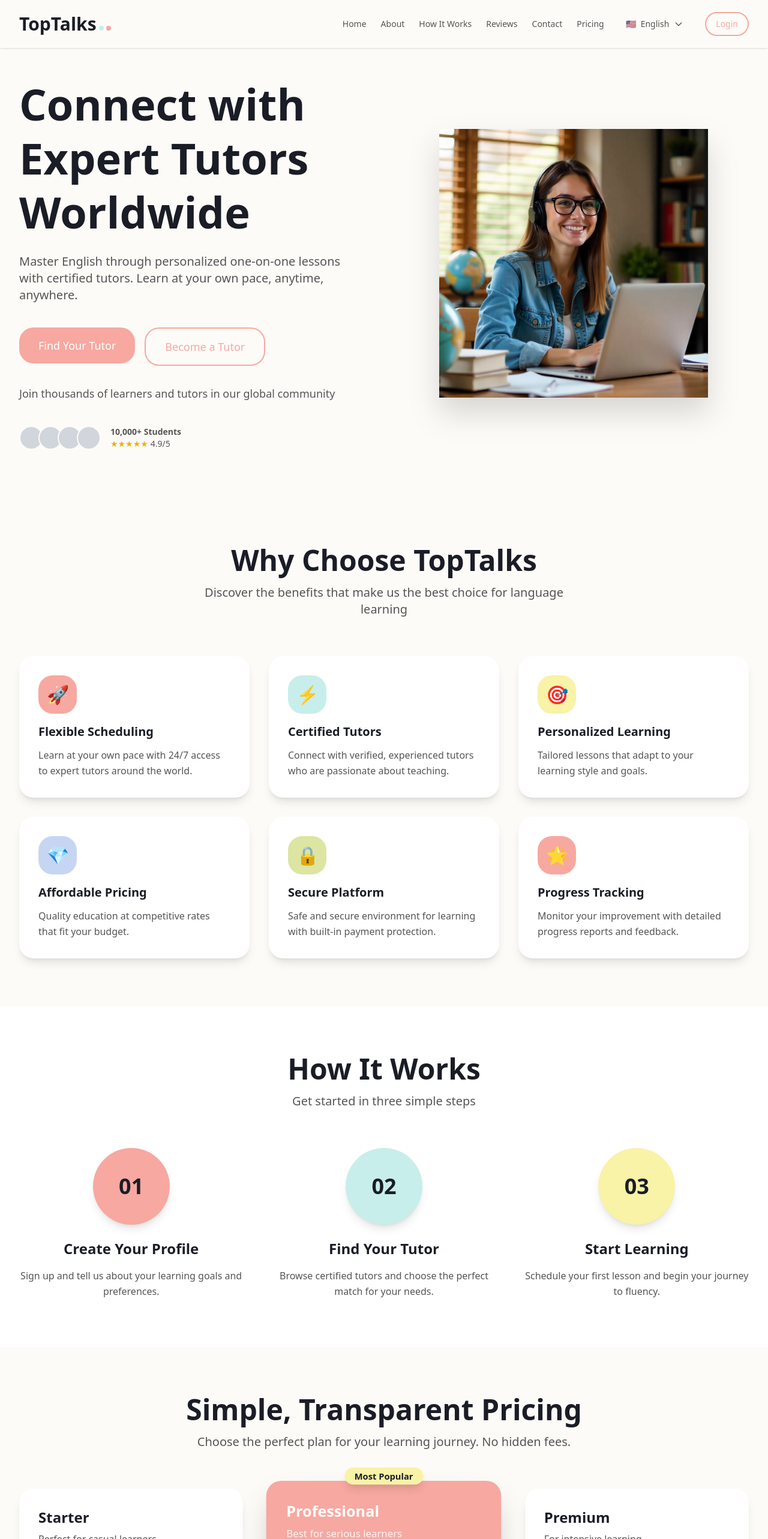
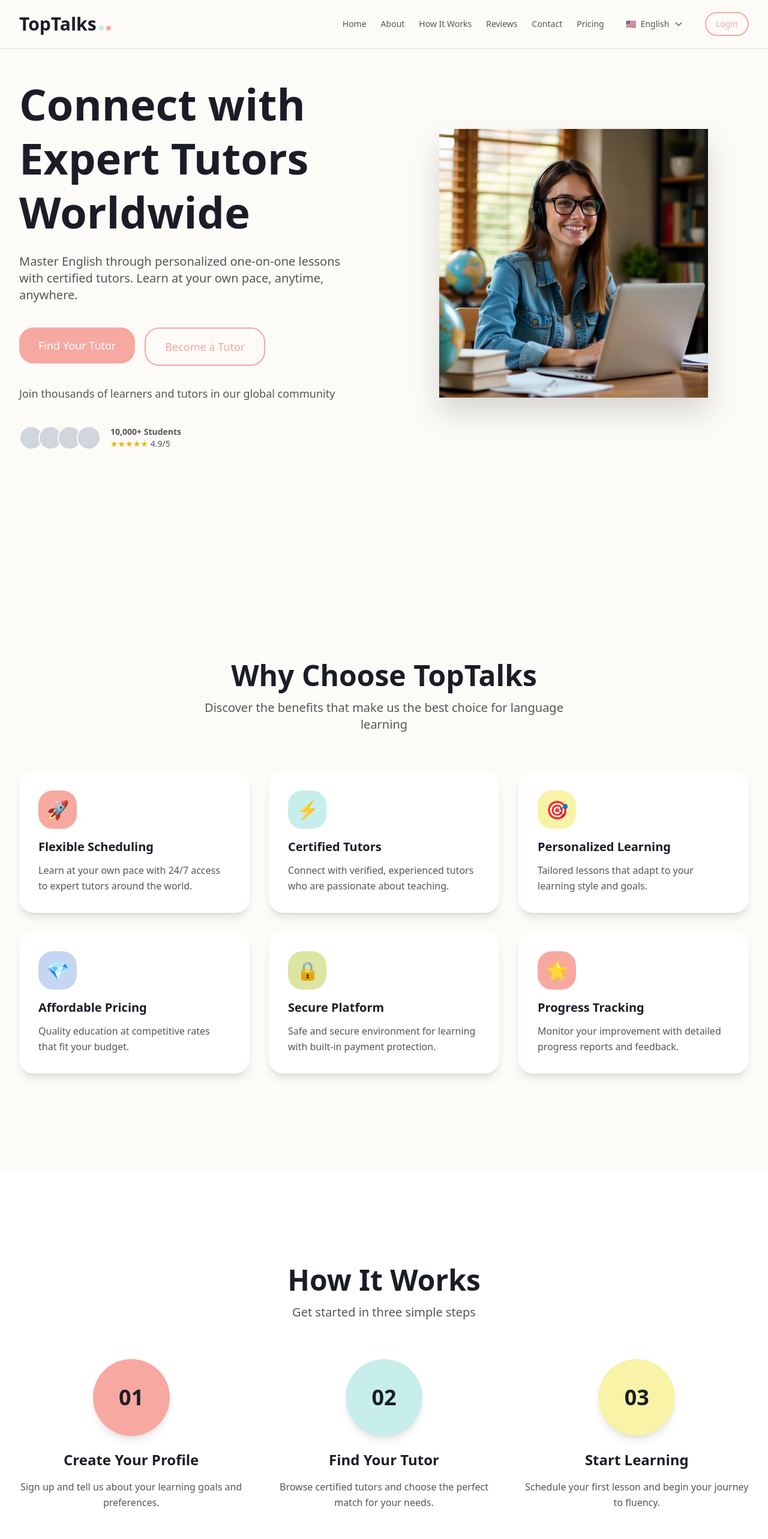
Before and after one commit to kynth65/toptalks, a React app in the folder Frontend/: page / in a window 1280 px wide. Shown: the top 2566 px of the page at 60% size. Built offline with nearby package versions, Linux system fonts and the light colour scheme; the HTML template or start-up script is replaced by a standard one.

Commit message:
Update landing page section components

```diff
--- a/Frontend/src/components/landing/BenefitsSection.tsx
+++ b/Frontend/src/components/landing/BenefitsSection.tsx
@@ -53,7 +53,7 @@ const BenefitsSection: React.FC = () => {
   ];
 
   return (
-    <section className="py-20 bg-cream">
+    <section className="py-20 md:py-28 lg:py-40 bg-cream">
       <div className="max-w-7xl mx-auto px-4 sm:px-6 lg:px-8">
         {/* Section Heading */}
         <div className="text-center mb-16">
--- a/Frontend/src/components/landing/FAQSection.tsx
+++ b/Frontend/src/components/landing/FAQSection.tsx
@@ -41,7 +41,7 @@ const FAQSection: React.FC = () => {
   ];
 
   return (
-    <section className="py-20 px-4 sm:px-6 lg:px-8">
+    <section className="py-20 md:py-28 lg:py-40 px-4 sm:px-6 lg:px-8">
       <div className="max-w-4xl mx-auto">
         {/* Section Heading */}
         <div className="text-center mb-12">
--- a/Frontend/src/components/landing/FinalCTASection.tsx
+++ b/Frontend/src/components/landing/FinalCTASection.tsx
@@ -7,7 +7,7 @@ import Button from '../common/Button';
 // ============================================
 const FinalCTASection: React.FC = () => {
   return (
-    <section className="py-32 px-4 sm:px-6 lg:px-8">
+    <section className="py-24 md:py-36 lg:py-48 px-4 sm:px-6 lg:px-8">
       <div className="max-w-4xl mx-auto text-center">
         <h2 className="text-3xl md:text-4xl font-bold text-navy mb-8">
           Join the TopTalks Community Today
--- a/Frontend/src/components/landing/Hero.tsx
+++ b/Frontend/src/components/landing/Hero.tsx
@@ -7,7 +7,7 @@ const Hero: React.FC = () => {
   const { t } = useLanguage();
 
   return (
-    <section className="relative min-h-screen pt-32 pb-20 px-4 sm:px-6 lg:px-8 overflow-hidden">
+    <section className="relative min-h-screen pt-32 pb-28 md:pb-36 lg:pb-48 px-4 sm:px-6 lg:px-8 overflow-hidden">
       {/* Background Blobs */}
       <div className="absolute inset-0 -z-10">
         <div className="absolute top-20 left-10 w-64 h-64 bg-coral/20 rounded-full blur-3xl animate-blob"></div>
--- a/Frontend/src/components/landing/HowItWorksSection.tsx
+++ b/Frontend/src/components/landing/HowItWorksSection.tsx
@@ -32,7 +32,7 @@ const HowItWorksSection: React.FC = () => {
   ];
 
   return (
-    <section id="how-it-works" className="py-20 bg-white">
+    <section id="how-it-works" className="py-20 md:py-28 lg:py-40 bg-white">
       <div className="max-w-7xl mx-auto px-4 sm:px-6 lg:px-8">
         {/* Section Heading */}
         <div className="text-center mb-16">
--- a/Frontend/src/components/landing/PricingSection.tsx
+++ b/Frontend/src/components/landing/PricingSection.tsx
@@ -64,7 +64,7 @@ const PricingSection: React.FC = () => {
   ];
 
   return (
-    <section className="py-20 bg-cream">
+    <section className="py-20 md:py-28 lg:py-40 bg-cream">
       <div className="max-w-7xl mx-auto px-4 sm:px-6 lg:px-8">
         {/* Section Heading */}
         <div className="text-center mb-16">
--- a/Frontend/src/components/landing/TestimonialsSection.tsx
+++ b/Frontend/src/components/landing/TestimonialsSection.tsx
@@ -35,7 +35,7 @@ const TestimonialsSection: React.FC = () => {
   ];
 
   return (
-    <section id="testimonials" className="py-20 bg-white">
+    <section id="testimonials" className="py-20 md:py-28 lg:py-40 bg-white">
       <div className="max-w-7xl mx-auto px-4 sm:px-6 lg:px-8">
         {/* Section Heading */}
         <div className="text-center mb-16">
```
